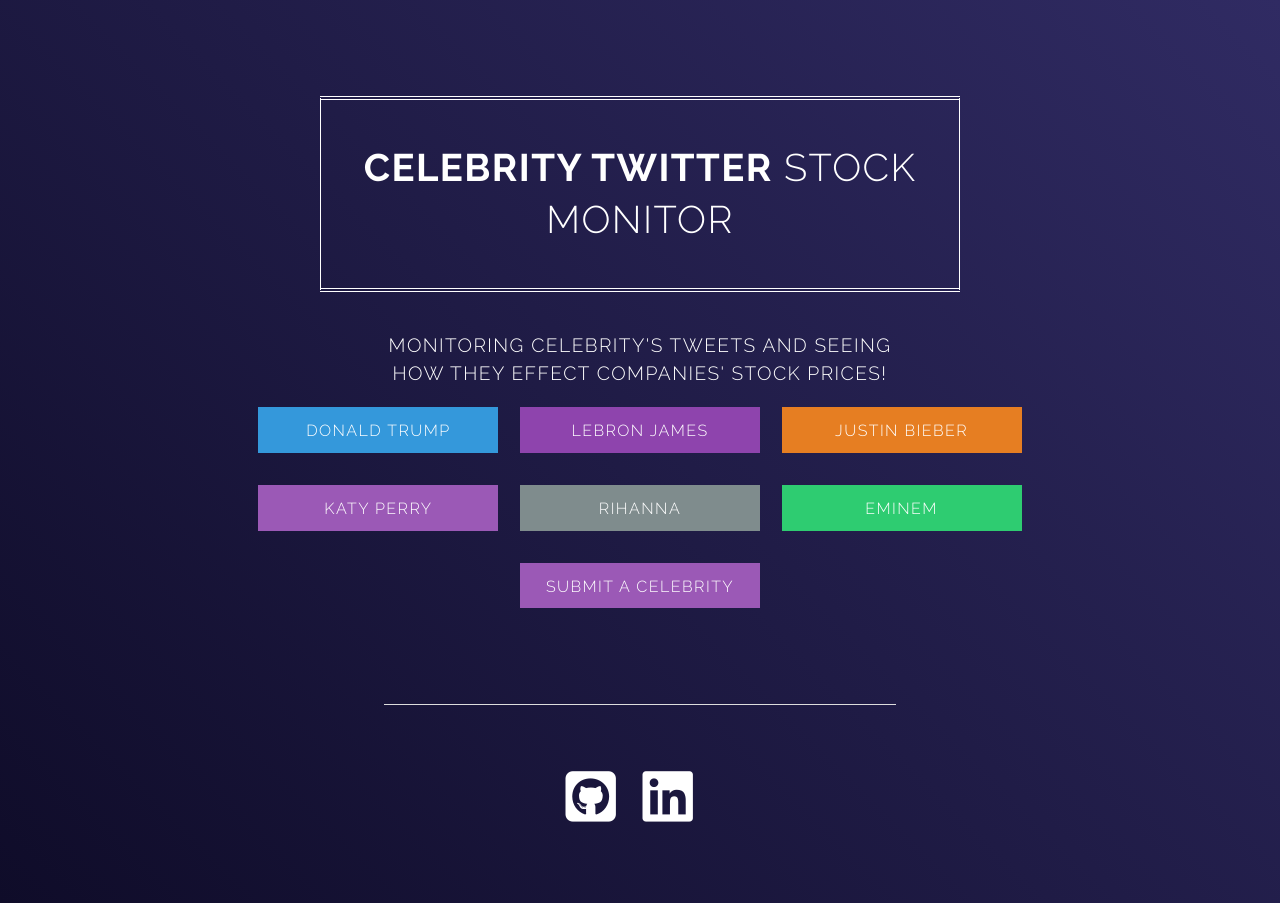
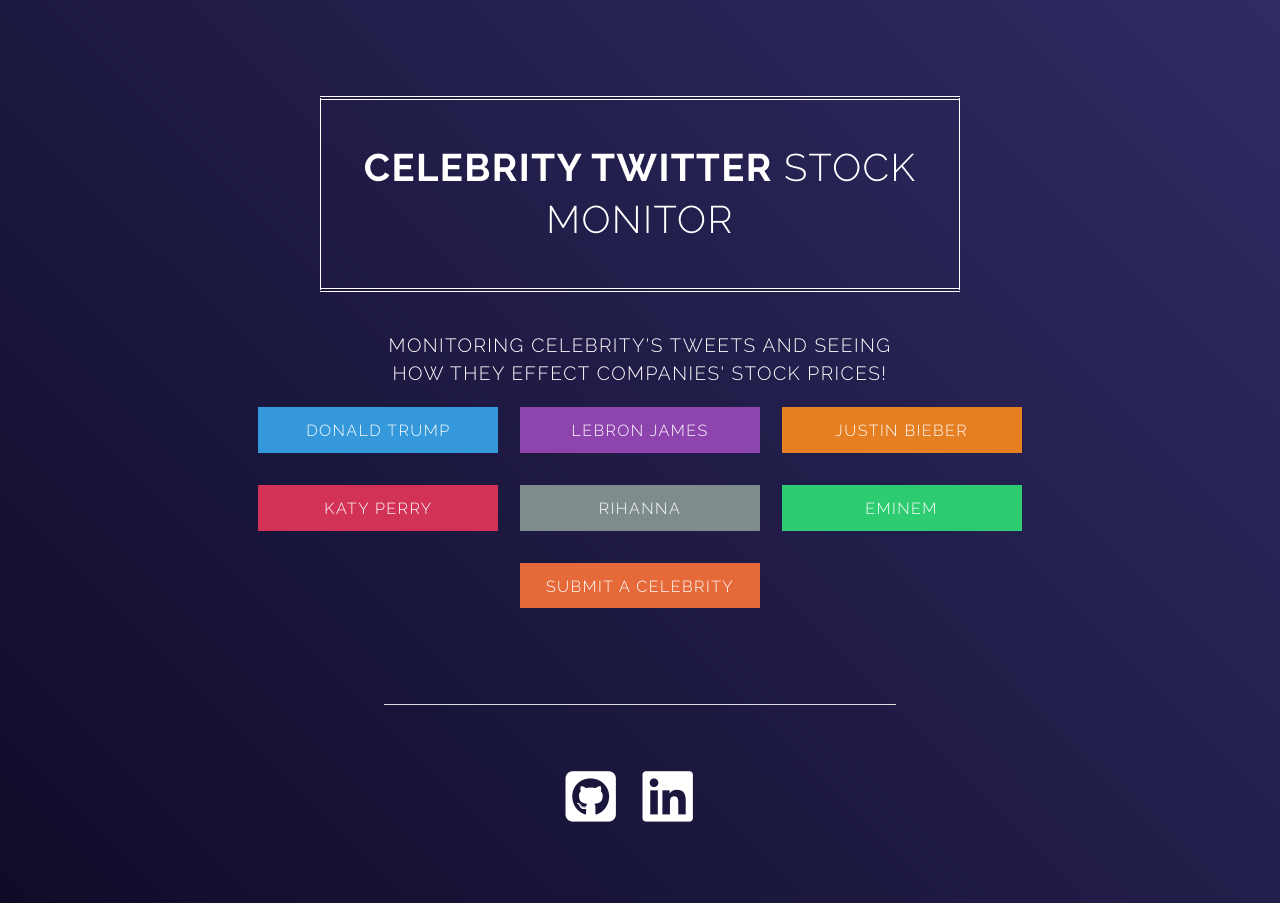
Before and after one commit to semaaJ/TSMFlask, a Flask app: page / in a window 1280 px wide. Run offline with Flask 2, Linux system fonts and the light colour scheme; some libraries are stand-ins or nearby versions.

Commit message:
Colours changed

```diff
--- a/app/templates/index.html
+++ b/app/templates/index.html
@@ -23,13 +23,13 @@
 				</ul>
 
 				<ul class="actions">
-					<li><a href="{{ url_for('katy_perry') }}" class="button special" style="background-color:#9b59b6">Katy Perry</a></li>
+					<li><a href="{{ url_for('katy_perry') }}" class="button special" style="background-color:#D33257">Katy Perry</a></li>
 					<li><a href="{{ url_for('rihanna') }}" class="button special" style="background-color:#7f8c8d">Rihanna</a></li>
 					<li><a href="{{ url_for('eminem') }}" class="button special" style="background-color:#2ecc71">Eminem</a></li>
 				</ul>
 
 				<ul class="actions">
-					<li><a href="{{ url_for('submit') }}" class="button special" style="background-color:#9b59b6">Submit a Celebrity</a></li>
+					<li><a href="{{ url_for('submit') }}" class="button special" style="background-color:#E66A39">Submit a Celebrity</a></li>
 				</ul>
 
 			</section>
```
